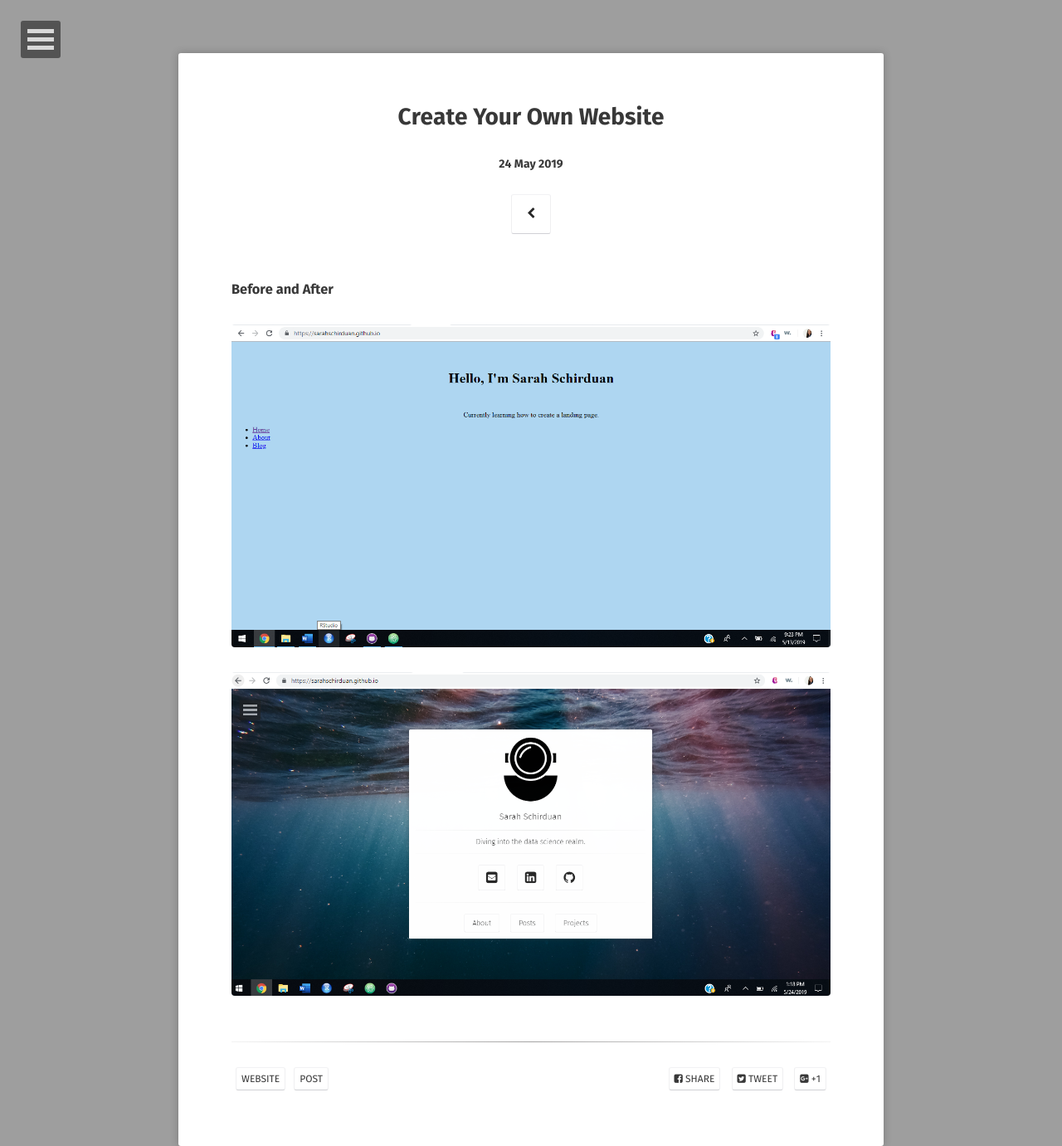
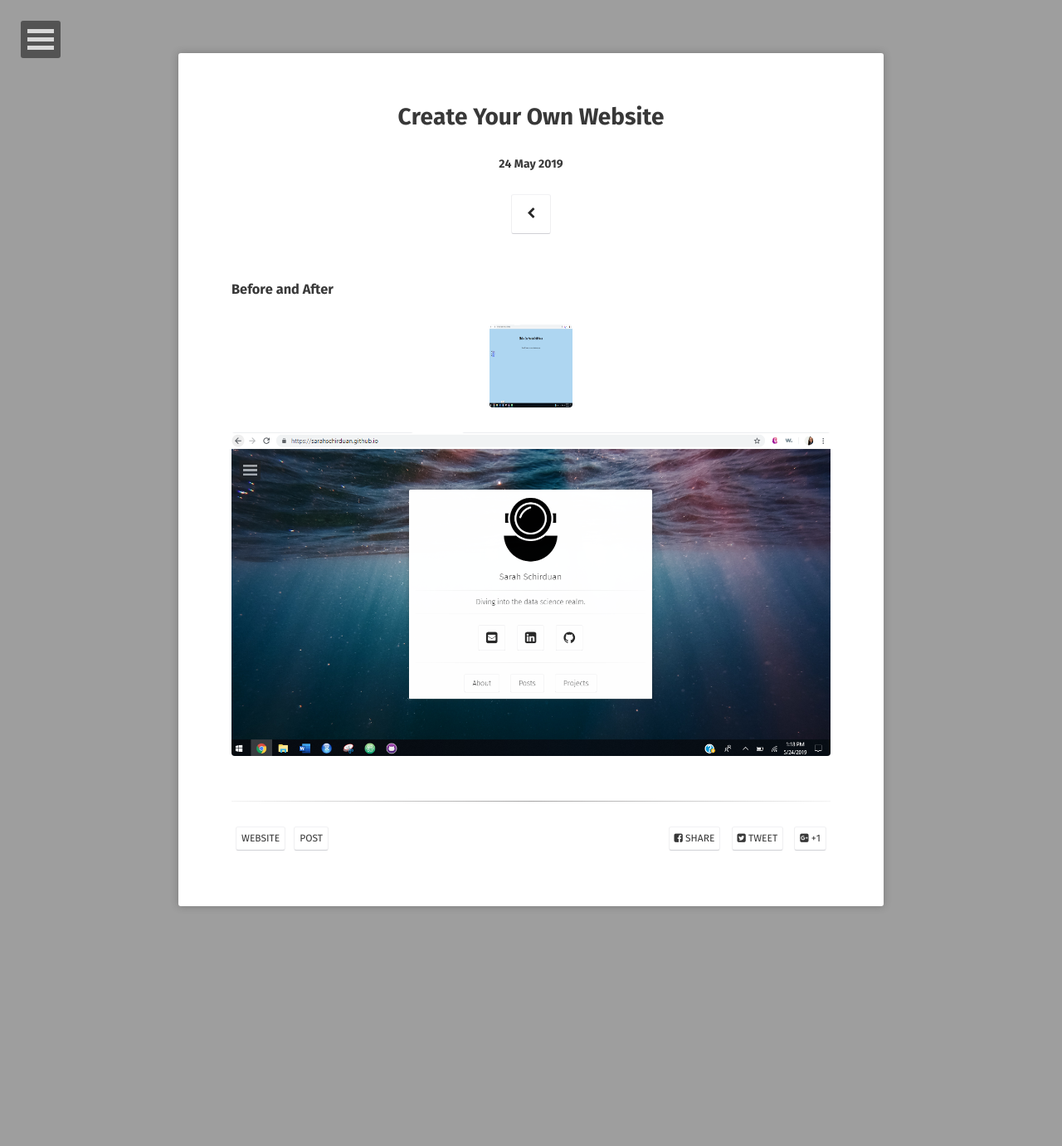
Before and after one commit to sarahschirduan/sarahschirduan.github.io, a Jekyll site: the page built from _posts/2019-05-24-create-your-own-website.md, in a window 1280 px wide. Shown: the whole page at 83% size. Built offline with Jekyll 4.4.1, drawn with Linux system fonts in a browser that asks for light colours; some web fonts are replaced; after the commit the page ends 1092 px from its top, so only the background shows below that.

Commit message:
Update 2019-05-24-create-your-own-website.md

```diff
--- a/_posts/2019-05-24-create-your-own-website.md
+++ b/_posts/2019-05-24-create-your-own-website.md
@@ -10,7 +10,7 @@
 ### Before and After
 
 <figure>
-  <a href="/assets/img/beforeweb2.png"><img src="/assets/img/beforeweb2.png" width="50" height="50"></a>
+  <a href="/assets/img/beforeweb2.png"><img src="/assets/img/beforeweb2.png" style="width:100px; height:100px"></a>
 </figure>
 
 <figure>
```
